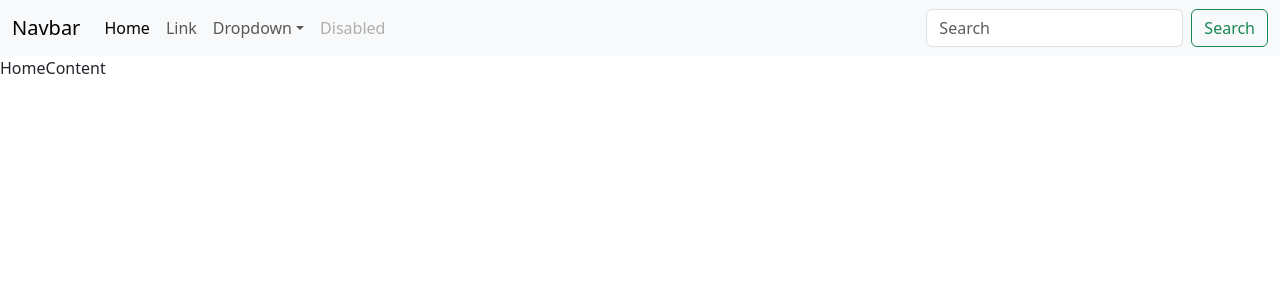
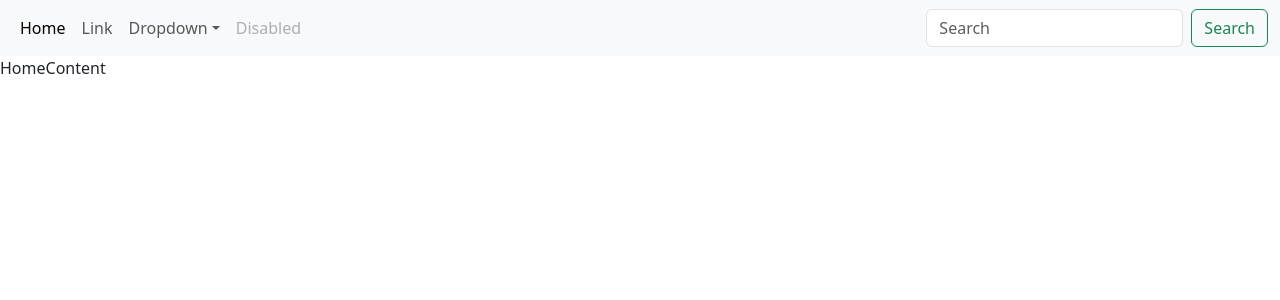
Before and after one commit to Texch999/we2-call-admin, a React (Create React App) app: page / in a window 1280 px wide. Shown: the top 300 px of the page. Built offline with nearby package versions, Linux system fonts and the light colour scheme.

Commit message:
added changes

```diff
--- a/src/pages/home-page/Header.jsx
+++ b/src/pages/home-page/Header.jsx
@@ -4,9 +4,7 @@ function Header() {
   return (
     <nav className="navbar navbar-expand-lg bg-body-tertiary">
       <div className="container-fluid">
-        <a className="navbar-brand" href="#">
-          Navbar
-        </a>
+
         <button
           className="navbar-toggler"
           type="button"
```
